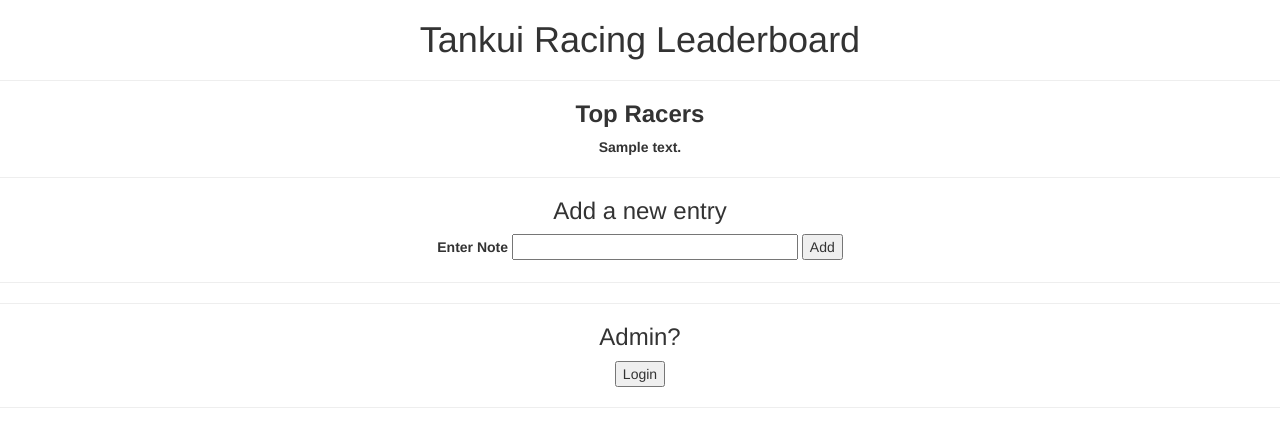
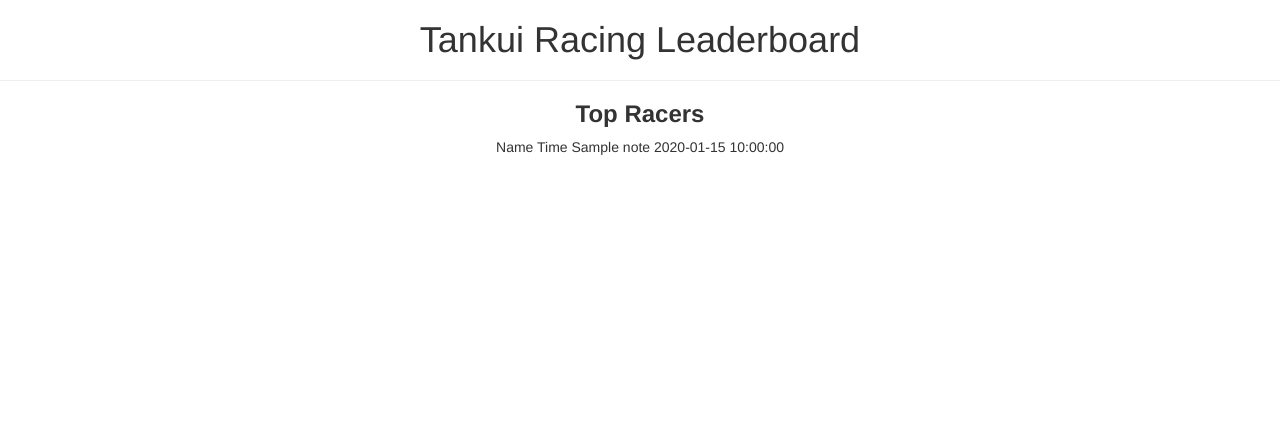
Before and after one commit to mental-lab/python-demo-app, a Flask app: template notes/templates/index.html in a window 1280 px wide. Shown: the top 447 px of the page. Run offline with Flask 2, Linux system fonts and the light colour scheme; tables that the repository leaves empty hold one stand-in row (values such as "Sample post"); the template is opened without the code that fills it: values that come from a table or form of the project are taken from there, most other values are stand-ins (such as "Sample title", 1, 10 or a date in 2020); some libraries are stand-ins or nearby versions.

Commit message:
Update notes/templates/index.html, notes/routes.py

```diff
--- a/notes/templates/index.html
+++ b/notes/templates/index.html
@@ -22,35 +22,24 @@
 
             <h3><b>Top Racers</b></h3>
 
+            <row>
+                <col>
+                Name
+                </col>
+                <col>
+                Time
+                </col>
+            </row>
             {% for note in notes %}
-            <div><p><b>{{ note }}</b></p></div>
+            <row>
+                <col>
+                {{note.Name}}
+                </col>
+                <col>
+                {{note.time}}
+                </col>
+            </row>
             {% endfor %}
-
-            <hr>
-
-            <h3>Add a new entry</h3>
-            <form class="form-inline" action="" method="post" novalidate>
-                {{ add_form.hidden_tag() }}
-                <p>
-                    {{ add_form.note_field.label }}
-                    {{ add_form.note_field(size=32) }}
-                    {{ add_form.add() }}
-                </p>
-            </form>
-
-            <hr>
-
-            <hr>
-
-            <h3>Admin?</h3>
-            <form class="form-inline" action="" method="post" novalidate>
-                {{ admin_form.hidden_tag() }}
-                <p>
-                    {{ admin_form.login() }}
-                </p>
-            </form>
-
-            <hr>
 
         </center>
     </body>
```
Also changed, not shown: notes/routes.py (+48 -10 lines).
